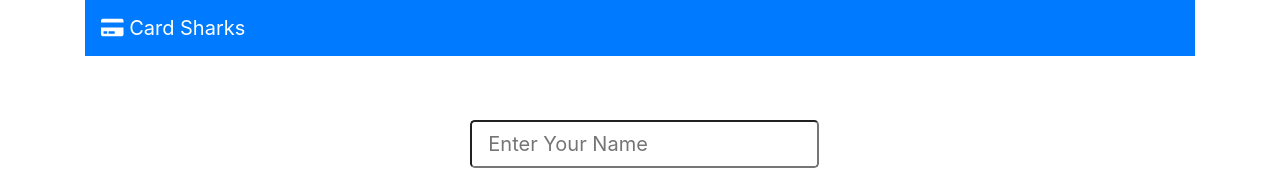
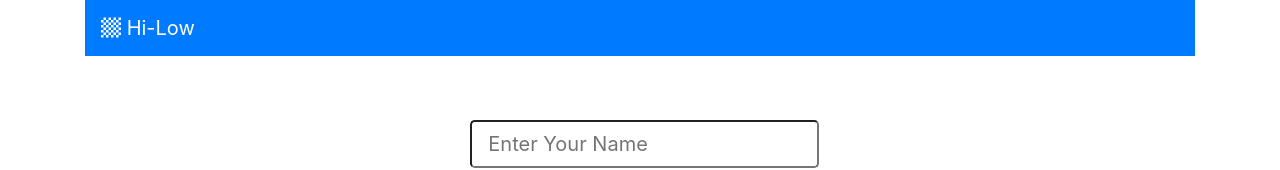
Before and after one commit to livehands/cardsharks, an Angular app: page /start in a window 1280 px wide. Shown: the top 170 px of the page. Built offline with nearby package versions, Linux system fonts and the light colour scheme.

Commit message:
changed game name and icon

```diff
--- a/src/app/components/app/app.component.html
+++ b/src/app/components/app/app.component.html
@@ -1,7 +1,7 @@
 <!--The content below is only a placeholder and can be replaced.-->
 <div class="container">
   <nav class="navbar navbar-expand navbar-dark bg-primary text-white d-flex flex-row">
-    <a class="navbar-brand" href="#"><i class="fa fa-credit-card"></i> Card Sharks</a>
+    <a class="navbar-brand" href="#"><i class="fa fa-chess-board"></i> Hi-Low</a>
   </nav>
 
   <div class="container p-3">
--- a/src/index.html
+++ b/src/index.html
@@ -3,11 +3,11 @@
 
 <head>
   <meta charset="utf-8">
-  <title>Card Sharks</title>
+  <title>Higer/Lower</title>
   <base href="/">
 
   <meta name="viewport" content="width=device-width, initial-scale=1">
-  <link rel="icon" type="image/x-icon" href="diamonds.png">
+  <link rel="icon" width="32" height="32" type="image/x-icon" href="diamonds.png">
 </head>
 
 <body>
```
